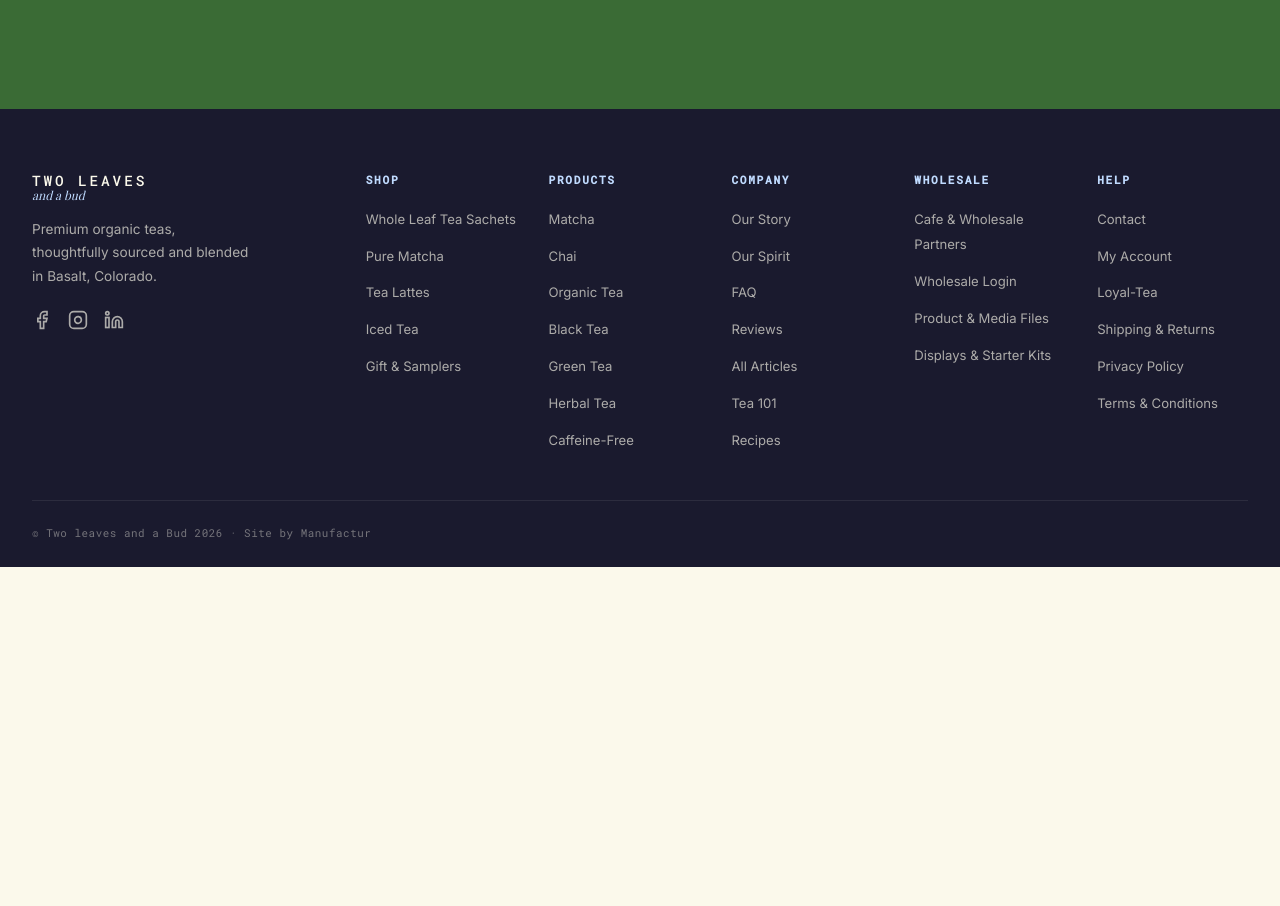
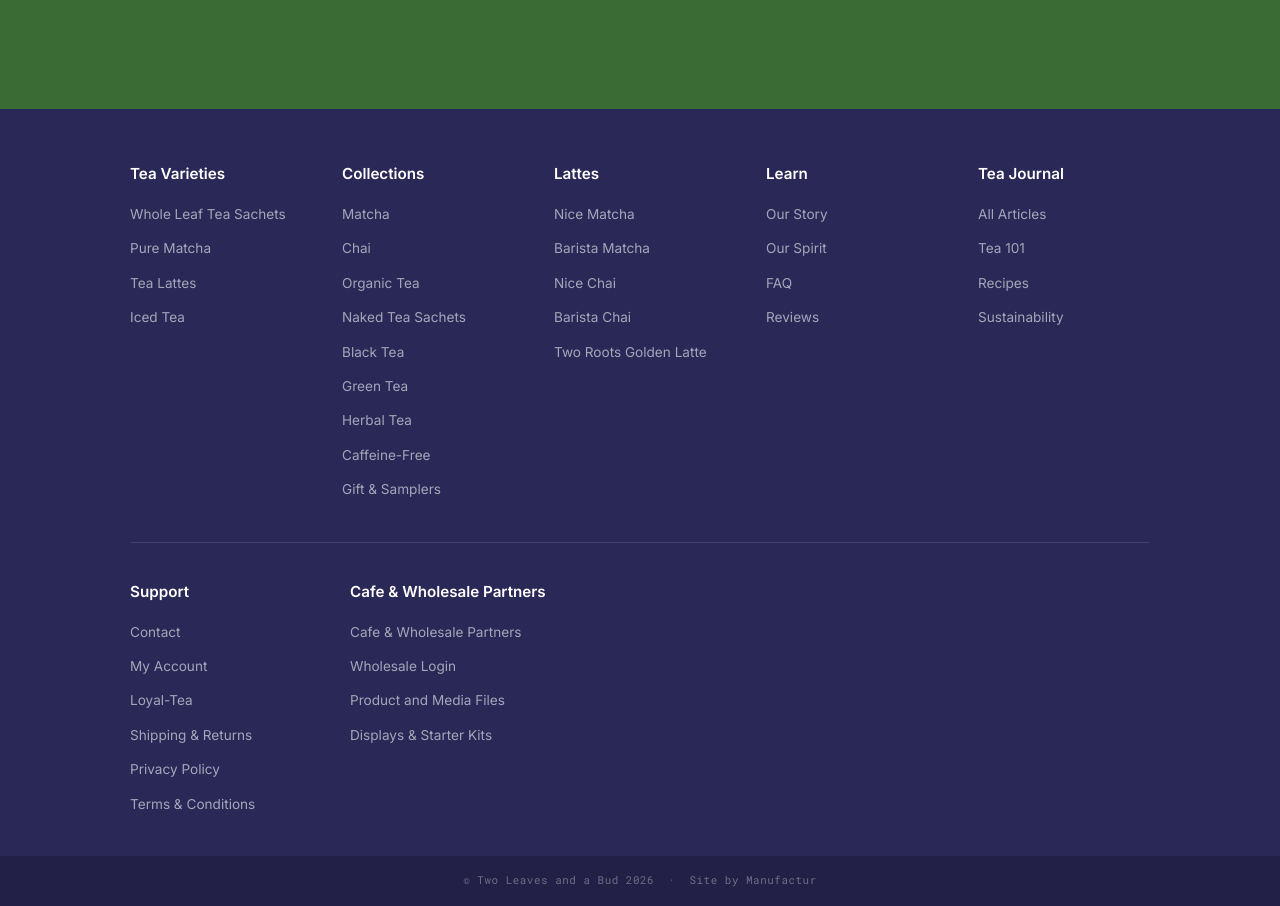
Before and after one commit to omkar-103/twoleavestea, a plain HTML site: page index.html in a window 1280 px wide. Shown: the part 6466-7372 px from the top of the page. Before the commit the page ends 7033 px from the top, so only its background shows below. Drawn offline with nearby package versions, Linux system fonts and the light colour scheme; a web font is replaced by a local one.

Commit message:
Redesign footer: 2-row grid layout matching reference, dark navy bg, clean column links

```diff
--- a/index.html
+++ b/index.html
@@ -461,76 +461,76 @@
 
   <!-- FOOTER -->
   <footer class="site-footer">
-    <div class="footer-inner">
+    <div class="footer-wrap">
 
-      <div class="footer-brand">
-        <div class="footer-logo">
-          <span class="logo-top">TWO LEAVES</span>
-          <span class="logo-and">and a bud</span>
-        </div>
-        <p>Premium organic teas, thoughtfully sourced and blended in Basalt, Colorado.</p>
-        <div class="social-links">
-          <a href="#" aria-label="Facebook">
-            <svg width="20" height="20" viewBox="0 0 24 24" fill="none" stroke="currentColor" stroke-width="2"><path d="M18 2h-3a5 5 0 0 0-5 5v3H7v4h3v8h4v-8h3l1-4h-4V7a1 1 0 0 1 1-1h3z"/></svg>
-          </a>
-          <a href="#" aria-label="Instagram">
-            <svg width="20" height="20" viewBox="0 0 24 24" fill="none" stroke="currentColor" stroke-width="2"><rect x="2" y="2" width="20" height="20" rx="5" ry="5"/><path d="M16 11.37A4 4 0 1 1 12.63 8 4 4 0 0 1 16 11.37z"/><line x1="17.5" y1="6.5" x2="17.51" y2="6.5"/></svg>
-          </a>
-          <a href="#" aria-label="LinkedIn">
-            <svg width="20" height="20" viewBox="0 0 24 24" fill="none" stroke="currentColor" stroke-width="2"><path d="M16 8a6 6 0 0 1 6 6v7h-4v-7a2 2 0 0 0-2-2 2 2 0 0 0-2 2v7h-4v-7a6 6 0 0 1 6-6z"/><rect x="2" y="9" width="4" height="12"/><circle cx="4" cy="4" r="2"/></svg>
-          </a>
-        </div>
-      </div>
+      <!-- TOP ROW: 5 columns -->
+      <div class="footer-row footer-row-top">
 
         <div class="footer-col">
-        <h5>Shop</h5>
+          <h5 class="footer-col-title">Tea Varieties</h5>
           <ul>
             <li><a href="#collections">Whole Leaf Tea Sachets</a></li>
             <li><a href="#matcha">Pure Matcha</a></li>
             <li><a href="#collections">Tea Lattes</a></li>
             <li><a href="#collections">Iced Tea</a></li>
+          </ul>
+        </div>
+
+        <div class="footer-col">
+          <h5 class="footer-col-title">Collections</h5>
+          <ul>
+            <li><a href="#matcha">Matcha</a></li>
+            <li><a href="#collections">Chai</a></li>
+            <li><a href="#collections">Organic Tea</a></li>
+            <li><a href="#collections">Naked Tea Sachets</a></li>
+            <li><a href="#collections">Black Tea</a></li>
+            <li><a href="#collections">Green Tea</a></li>
+            <li><a href="#collections">Herbal Tea</a></li>
+            <li><a href="#collections">Caffeine-Free</a></li>
             <li><a href="#collections">Gift &amp; Samplers</a></li>
           </ul>
         </div>
 
         <div class="footer-col">
-        <h5>Products</h5>
+          <h5 class="footer-col-title">Lattes</h5>
           <ul>
-          <li><a href="#matcha">Matcha</a></li>
-          <li><a href="#shop">Chai</a></li>
-          <li><a href="#shop">Organic Tea</a></li>
-          <li><a href="#shop">Black Tea</a></li>
-          <li><a href="#shop">Green Tea</a></li>
-          <li><a href="#shop">Herbal Tea</a></li>
-          <li><a href="#shop">Caffeine-Free</a></li>
+            <li><a href="#wholesale">Nice Matcha</a></li>
+            <li><a href="#wholesale">Barista Matcha</a></li>
+            <li><a href="#wholesale">Nice Chai</a></li>
+            <li><a href="#wholesale">Barista Chai</a></li>
+            <li><a href="#wholesale">Two Roots Golden Latte</a></li>
           </ul>
         </div>
 
         <div class="footer-col">
-        <h5>Company</h5>
+          <h5 class="footer-col-title">Learn</h5>
           <ul>
             <li><a href="#our-story">Our Story</a></li>
             <li><a href="#our-story">Our Spirit</a></li>
-          <li><a href="#shop">FAQ</a></li>
+            <li><a href="#collections">FAQ</a></li>
             <li><a href="#collections">Reviews</a></li>
-          <li><a href="#blog">All Articles</a></li>
-          <li><a href="#blog">Tea 101</a></li>
-          <li><a href="#blog">Recipes</a></li>
           </ul>
         </div>
 
         <div class="footer-col">
-        <h5>Wholesale</h5>
+          <h5 class="footer-col-title">Tea Journal</h5>
           <ul>
-          <li><a href="#wholesale">Cafe &amp; Wholesale Partners</a></li>
-          <li><a href="#wholesale">Wholesale Login</a></li>
-          <li><a href="#wholesale">Product &amp; Media Files</a></li>
-          <li><a href="#wholesale">Displays &amp; Starter Kits</a></li>
+            <li><a href="#blog">All Articles</a></li>
+            <li><a href="#blog">Tea 101</a></li>
+            <li><a href="#blog">Recipes</a></li>
+            <li><a href="#blog">Sustainability</a></li>
           </ul>
         </div>
 
+      </div>
+
+      <hr class="footer-divider" />
+
+      <!-- BOTTOM ROW: 2 columns -->
+      <div class="footer-row footer-row-bottom">
+
         <div class="footer-col">
-        <h5>Help</h5>
+          <h5 class="footer-col-title">Support</h5>
           <ul>
             <li><a href="#contact">Contact</a></li>
             <li><a href="#account">My Account</a></li>
@@ -541,10 +541,22 @@
           </ul>
         </div>
 
+        <div class="footer-col">
+          <h5 class="footer-col-title">Cafe &amp; Wholesale Partners</h5>
+          <ul>
+            <li><a href="#wholesale">Cafe &amp; Wholesale Partners</a></li>
+            <li><a href="#wholesale">Wholesale Login</a></li>
+            <li><a href="#wholesale">Product and Media Files</a></li>
+            <li><a href="#wholesale">Displays &amp; Starter Kits</a></li>
+          </ul>
+        </div>
+
+      </div>
+
     </div>
 
     <div class="footer-bottom">
-      <p>&copy; Two leaves and a Bud 2026 · Site by Manufactur</p>
+      <p>&copy; Two Leaves and a Bud 2026 &nbsp;&middot;&nbsp; Site by Manufactur</p>
     </div>
   </footer>
 
--- a/style.css
+++ b/style.css
@@ -981,48 +981,83 @@
 
 /* --- FOOTER --- */
 .site-footer {
-  background: #1a1a2e;
-  color: #FBF9EB;
-  padding: 4rem 2rem 0;
+  background: #2a2857;
+  color: #fff;
+  padding: 0;
 }
 
-.footer-inner {
-  max-width: 1280px;
+.footer-wrap {
+  max-width: 1100px;
   margin: 0 auto;
-  display: grid;
-  grid-template-columns: 2fr 1fr 1fr 1fr 1fr 1fr;
-  gap: 2rem;
-  padding-bottom: 3rem;
-  border-bottom: 1px solid rgba(255,255,255,0.08);
+  padding: 3.5rem 2.5rem 2.5rem;
 }
 
-.footer-brand .footer-logo { align-items: flex-start; margin-bottom: 1rem; }
-.footer-brand p { font-size: 0.85rem; opacity: 0.65; line-height: 1.7; max-width: 220px; margin-bottom: 1.4rem; }
+/* Each row is a flex row of columns */
+.footer-row {
+  display: flex;
+  gap: 2.5rem;
+  flex-wrap: wrap;
+}
 
-.social-links { display: flex; gap: 1rem; }
-.social-links a { color: rgba(251,249,235,0.65); transition: color 0.2s; display: flex; align-items: center; }
-.social-links a:hover { color: #C0DBFF; }
+.footer-row-top {
+  align-items: flex-start;
+}
 
-.footer-col h5 {
-  font-family: 'Roboto Mono', monospace;
-  font-size: 0.7rem;
-  letter-spacing: 0.15em;
-  text-transform: uppercase;
-  color: #C0DBFF;
-  margin-bottom: 1.2rem;
+.footer-row-top .footer-col {
+  flex: 1;
+  min-width: 130px;
 }
-.footer-col ul { display: flex; flex-direction: column; gap: 0.7rem; }
-.footer-col a { font-size: 0.82rem; opacity: 0.65; transition: opacity 0.2s; }
-.footer-col a:hover { opacity: 1; }
 
+.footer-row-bottom {
+  align-items: flex-start;
+}
+
+.footer-row-bottom .footer-col {
+  min-width: 180px;
+}
+
+/* Divider between the two rows */
+.footer-divider {
+  border: none;
+  border-top: 1px solid rgba(255,255,255,0.12);
+  margin: 2.5rem 0;
+}
+
+/* Column heading — white, Inter, normal case */
+.footer-col-title {
+  font-family: 'Inter', sans-serif;
+  font-size: 0.95rem;
+  font-weight: 600;
+  color: #fff;
+  margin-bottom: 1.1rem;
+  letter-spacing: 0;
+  text-transform: none;
+}
+
+/* Links */
+.footer-col ul {
+  display: flex;
+  flex-direction: column;
+  gap: 0.55rem;
+  list-style: none;
+}
+.footer-col a {
+  font-family: 'Inter', sans-serif;
+  font-size: 0.85rem;
+  color: rgba(255,255,255,0.58);
+  transition: color 0.18s;
+}
+.footer-col a:hover { color: #fff; }
+
+/* Copyright bar */
 .footer-bottom {
-  max-width: 1280px;
-  margin: 0 auto;
-  padding: 1.5rem 0;
+  background: rgba(0,0,0,0.2);
+  text-align: center;
+  padding: 1rem 2rem;
   font-family: 'Roboto Mono', monospace;
   font-size: 0.68rem;
   letter-spacing: 0.05em;
-  opacity: 0.4;
+  color: rgba(255,255,255,0.35);
 }
 
 /* =========================================
@@ -1031,10 +1066,7 @@
 
 /* --- 1100px --- */
 @media (max-width: 1100px) {
-  .footer-inner {
-    grid-template-columns: 1fr 1fr 1fr;
-  }
-  .footer-brand { grid-column: 1 / -1; }
+  .footer-row-top .footer-col { min-width: 110px; }
 }
 
 /* --- 1024px --- */
@@ -1085,12 +1117,10 @@
 
 /* --- 600px --- */
 @media (max-width: 600px) {
-  .cat-grid { grid-template-columns: 1fr; }
-  .product-grid { grid-template-columns: 1fr; }
   .values-inner { grid-template-columns: 1fr; }
   .vibe-grid { grid-template-columns: 1fr 1fr; }
-  .footer-inner { grid-template-columns: 1fr 1fr; }
-  .footer-brand { grid-column: 1 / -1; }
+  .footer-row-top .footer-col { flex: 0 0 calc(50% - 1.25rem); min-width: unset; }
+  .footer-wrap { padding: 2.5rem 1.5rem 2rem; }
 
   .header-inner { padding: 0 1rem; }
 
@@ -1098,15 +1128,12 @@
 
   .hero-scroll-hint { display: none; }
 
-  .categories { padding: 3rem 1rem; }
-  .products { padding: 3rem 1rem; }
   .values { padding: 3rem 1rem; }
   .discover { padding: 3rem 1rem; }
   .matcha-feature { padding: 3rem 1rem; }
   .testimonials { padding: 3rem 1rem; }
   .blog { padding: 3rem 1rem; }
   .newsletter { padding: 3rem 1rem; }
-  .site-footer { padding: 3rem 1rem 0; }
 
   .newsletter-form { flex-direction: column; }
   .newsletter-form input { min-width: unset; width: 100%; }
@@ -1115,7 +1142,7 @@
 
 /* --- 420px --- */
 @media (max-width: 420px) {
-  .footer-inner { grid-template-columns: 1fr; }
+  .footer-row-top .footer-col { flex: 0 0 100%; }
   .vibe-grid { grid-template-columns: 1fr; }
   .vibe-card { height: 90px; }
   .hero-content { padding: 0 1rem 2rem 1rem; }
```
Lines whose indentation alone changed are shown as unchanged.
